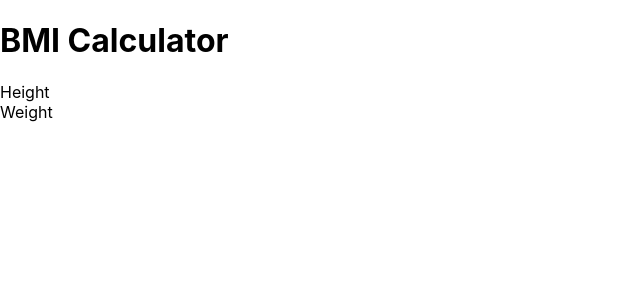
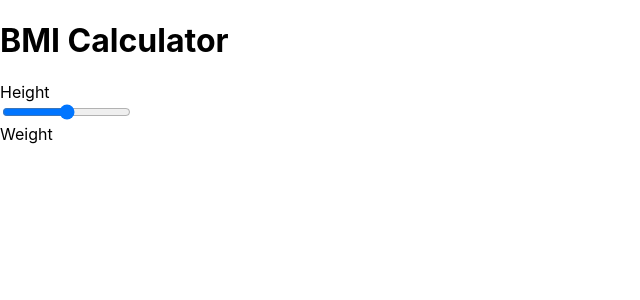
Before and after one commit to leonlevitate/life-insurance-bmi, a React (Create React App) app: page / in a window 1280 px wide. Shown: the top 300 px of the page, without its empty margins (0-640 px from the left). Built offline with nearby package versions, Linux system fonts and the light colour scheme.

Commit message:
Adds Range bar

```diff
--- a/src/App.js
+++ b/src/App.js
@@ -1,5 +1,6 @@
 import React, { Component } from "react";
 import "./App.css";
+import Range from "./Components/Range";
 
 class App extends Component {
   constructor(props) {
@@ -18,6 +19,7 @@ class App extends Component {
         <form>
           <div>
             <label>Height</label>
+            <Range />
           </div>
           <div>
             <label>Weight</label>
--- a/src/Components/Range.js
+++ b/src/Components/Range.js
@@ -2,7 +2,11 @@ import React, { Component } from "react";
 
 class Range extends Component {
   render() {
-    return <div className="range"></div>;
+    return (
+      <div className="range">
+        <input type="range" />
+      </div>
+    );
   }
 }
 
```
